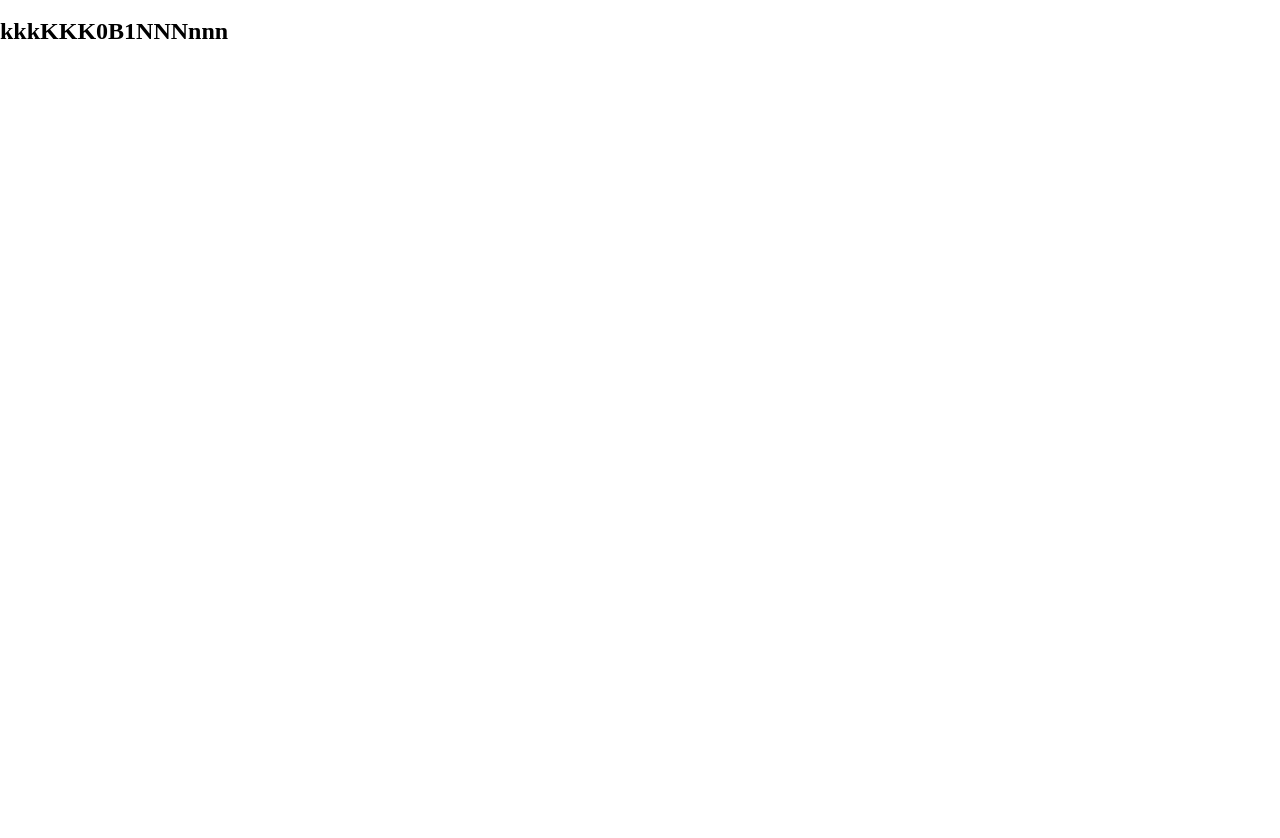
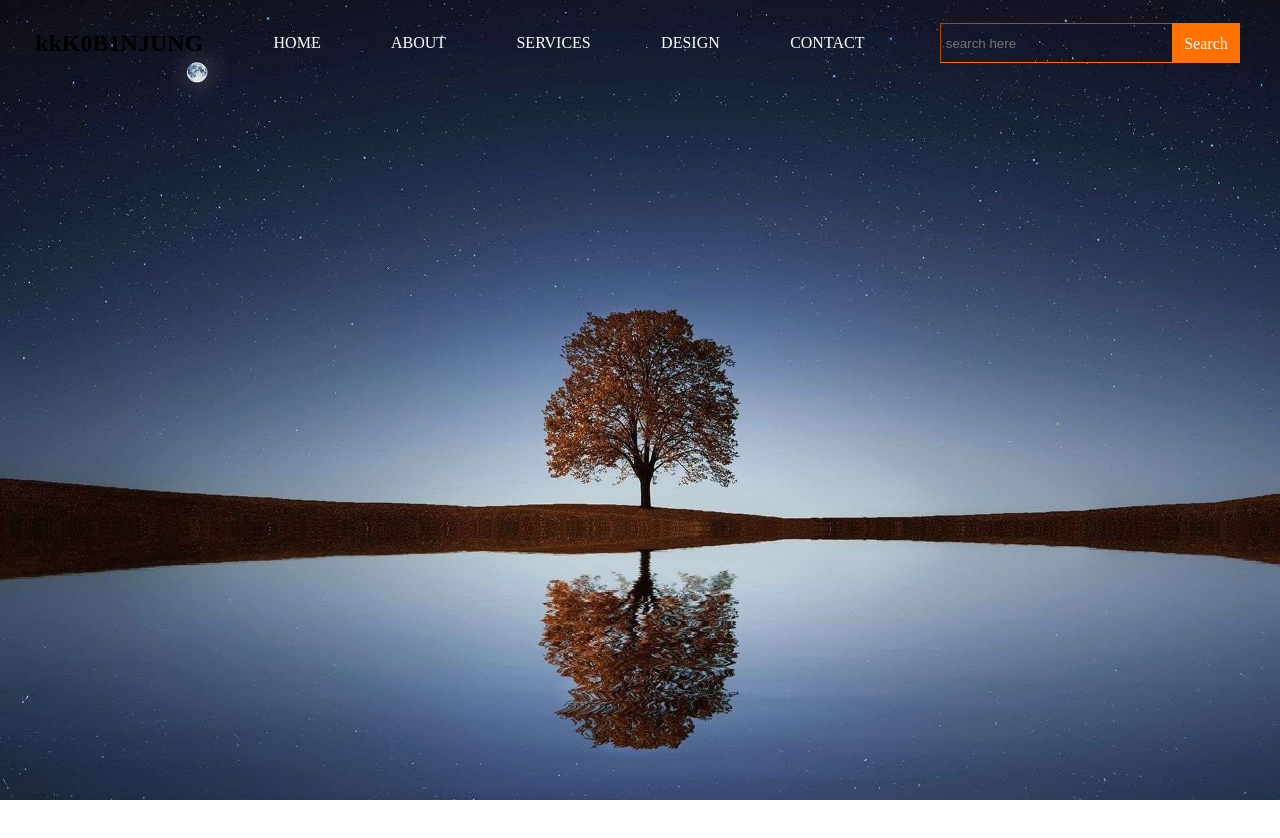
Before and after one commit to kobinkhadka/web-development, a plain HTML site: page Website 2/index.html in a window 1280 px wide. After the commit the page ends 800 px from the top, so only its background shows below. Drawn offline with Linux system fonts and the light colour scheme.

Commit message:
site strech/shrink fix

```diff
--- a/Website 2/index.html
+++ b/Website 2/index.html
@@ -1,21 +1,34 @@
 <!DOCTYPE html>
 <html lang="en">
+
 <head>
     <meta charset="UTF-8">
     <meta http-equiv="X-UA-Compatible" content="IE=edge">
-    <meta name="viewport" content="width=device-width, initial-scale=1.0">
+    <meta name="viewport" content="width= 1200px, maximum-scale=1.0">
     <title>Kobin's Website</title>
 
-    <link  rel = "stylesheet" href="style.css">
+    <link rel="stylesheet" href="style.css">
 </head>
+
 <body>
 
     <div class="main">
-        <div class= "navbar">
-            <div class="icon">
-                <h2 class = "logo" >kkkKKK0B1NNNnnn</h2>
-            </div>
+        <div class="navbar">
+            <ul class="nav-buttons">
+                <h2 class="first-Name">kkK0B1N<span class="lastName">JUNG</span> </h2>
+                <li> <a href="#" class="home=-button" id="home">HOME</a></li>
+                <li> <a href="#" class="home=-button" id="home">ABOUT</a></li>
+                <li> <a href="#" class="home=-button" id="home">SERVICES</a></li>
+                <li> <a href="#" class="home=-button" id="home">DESIGN</a></li>
+                <li> <a href="#" class="home=-button" id="home">CONTACT</a></li>
+
+                <div class="search-bar">
+                    <input class="search-bar" type="search" placeholder="search here">
+                    <label class="search-button">Search</label>
+                </div>
+            </ul>
         </div>
     </div>
 </body>
+
 </html>
--- a/Website 2/style.css
+++ b/Website 2/style.css
@@ -1,12 +1,59 @@
+:root {
+    --primary-color: #ff7200;
+}
+
 *{
     padding: 0;
     margin: 0;
 }
 
-.main{
-    width: 100%;
-    background: linear-gradient(to top , rgba(0, 233, 89, 0.5)0.5, url(/1.jpeg));
+body {
+    background: url(/Website\ 2/1.jpeg);
+    background-size: cover;
     background-position: center;
-    background-size: cover;
-    height: 109vh;
+    height: 100vh;
+
 }
+
+.nav-buttons {
+
+    display:flex;
+    justify-content: space-around;
+    list-style: none;
+    align-items: center;
+
+
+}
+
+.nav-buttons a {
+
+    text-decoration: none;
+    color: white;
+
+}
+
+.search-bar{
+    display: flex;
+    background-color: transparent;
+    height: 40px;
+    width: 300px;
+    padding: 5px;
+    margin: -1em;
+    border-width: 1px;
+    border-color: var(--primary-color);
+    margin: 0;
+
+
+
+
+}
+
+.search-button {
+    background-color: var(--primary-color);
+    padding: 0.75em;
+    color: white;
+    font-style: bold;
+    margin-left: -0.1em;
+
+
+}
```
Also changed, not shown: 1 other file.
